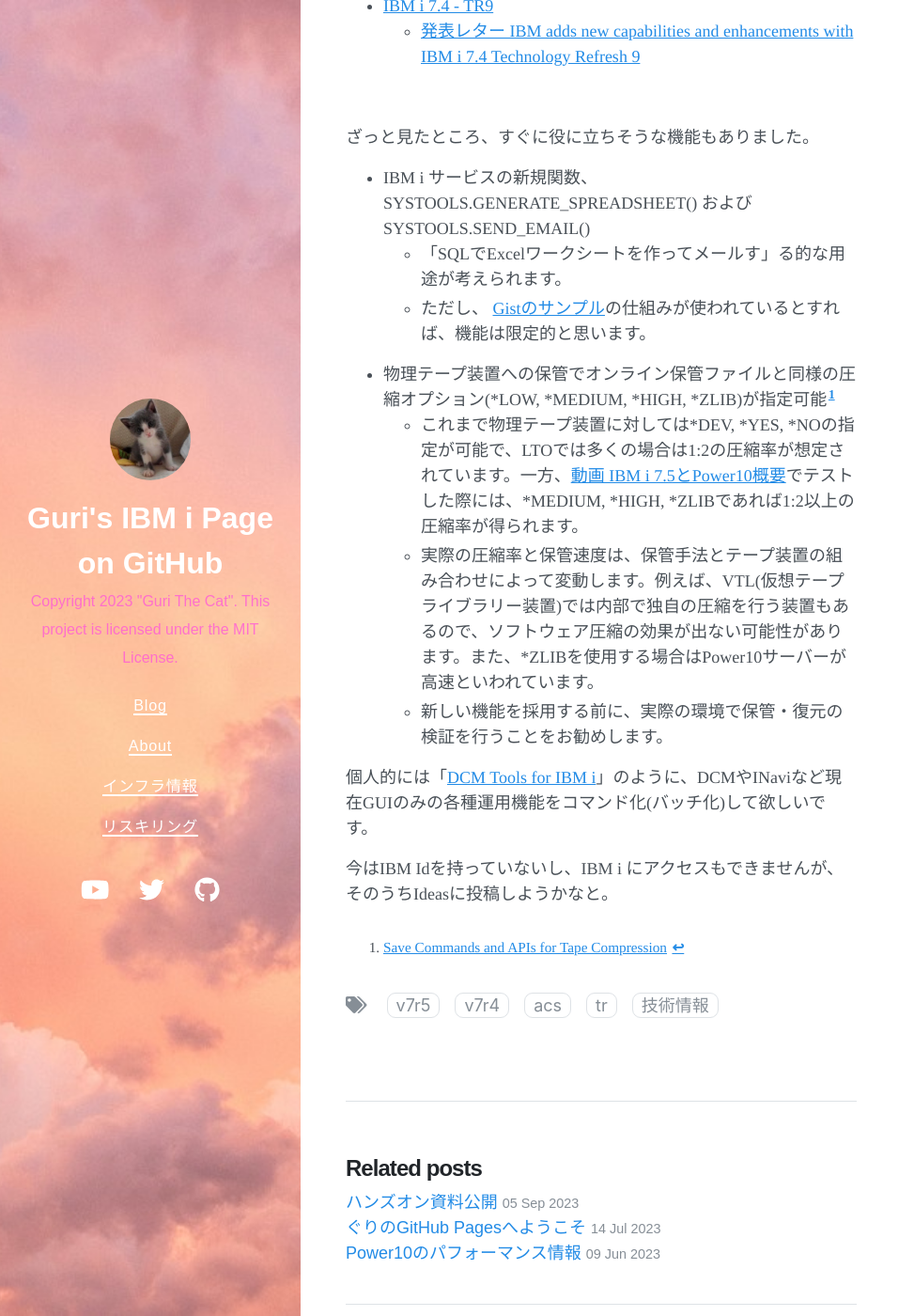
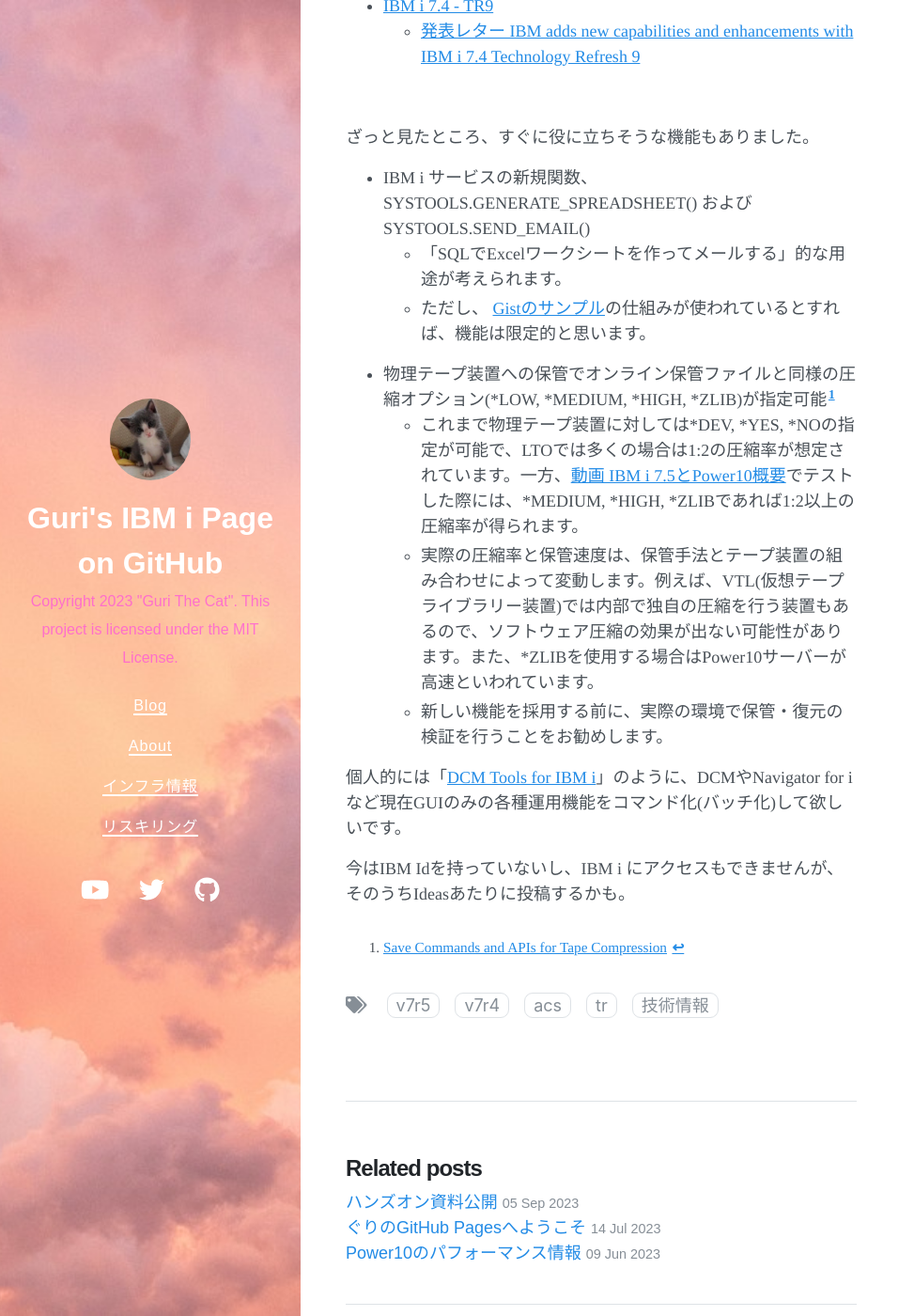
Before and after one commit to GuriCat/GuriPages, a Jekyll site: the page built from _posts/2023-10-11-IBM i 7.5 TR1、7.4 TR7の発表.markdown, in a window 1280 px wide and 1400 px high, scrolled down 429 px. Shown: the whole window at 94% size, without its empty margins (0-973 px from the left). Built offline with Jekyll 4.4.1, drawn with Linux system fonts in a browser that asks for light colours; nearby versions of some CDN libraries.

Commit message:
Update 2023-10-11-IBM i 7.5 TR1、7.4 TR7の発表.markdown

```diff
--- a/_posts/2023-10-11-IBM i 7.5 TR1、7.4 TR7の発表.markdown
+++ b/_posts/2023-10-11-IBM i 7.5 TR1、7.4 TR7の発表.markdown
@@ -18,7 +18,7 @@
 ざっと見たところ、すぐに役に立ちそうな機能もありました。
 
 * IBM i サービスの新規関数、SYSTOOLS.GENERATE_SPREADSHEET() および SYSTOOLS.SEND_EMAIL()
-  * 「SQLでExcelワークシートを作ってメールす」る的な用途が考えられます。
+  * 「SQLでExcelワークシートを作ってメールする」的な用途が考えられます。
   * ただし、 [Gistのサンプル](https://gist.github.com/forstie/2deda50658106461f650cd71917feff9?permalink_comment_id=3368922){:target="_blank"}の仕組みが使われているとすれば、機能は限定的と思います。
 
 * 物理テープ装置への保管でオンライン保管ファイルと同様の圧縮オプション(*LOW, *MEDIUM, *HIGH, *ZLIB)が指定可能[^1]
@@ -26,9 +26,9 @@
   * 実際の圧縮率と保管速度は、保管手法とテープ装置の組み合わせによって変動します。例えば、VTL(仮想テープライブラリー装置)では内部で独自の圧縮を行う装置もあるので、ソフトウェア圧縮の効果が出ない可能性があります。また、*ZLIBを使用する場合はPower10サーバーが高速といわれています。
   * 新しい機能を採用する前に、実際の環境で保管・復元の検証を行うことをお勧めします。
 
-個人的には「[DCM Tools for IBM i](https://github.com/ThePrez/DCM-tools){:target="_blank"}」のように、DCMやINaviなど現在GUIのみの各種運用機能をコマンド化(バッチ化)して欲しいです。
+個人的には「[DCM Tools for IBM i](https://github.com/ThePrez/DCM-tools){:target="_blank"}」のように、DCMやNavigator for i など現在GUIのみの各種運用機能をコマンド化(バッチ化)して欲しいです。
 
-今はIBM Idを持っていないし、IBM i にアクセスもできませんが、そのうちIdeasに投稿しようかなと。
+今はIBM Idを持っていないし、IBM i にアクセスもできませんが、そのうちIdeasあたりに投稿するかも。
 
 [^1]: [Save Commands and APIs for Tape Compression](https://www.ibm.com/support/pages/node/7048696){:target="_blank"}
 
```
